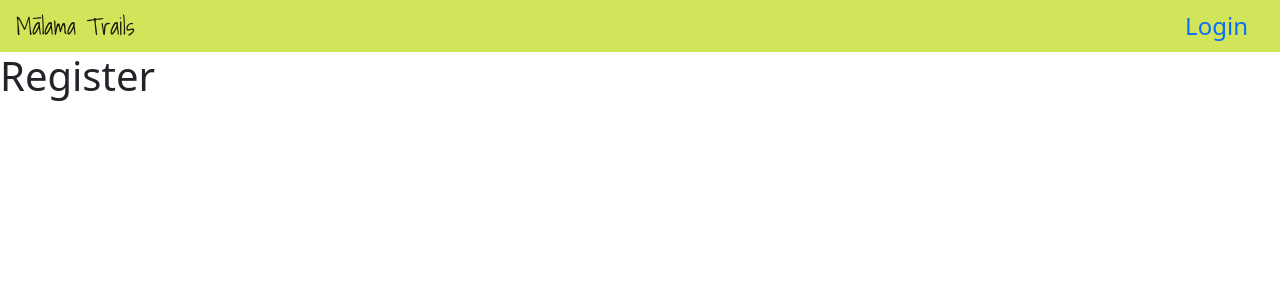
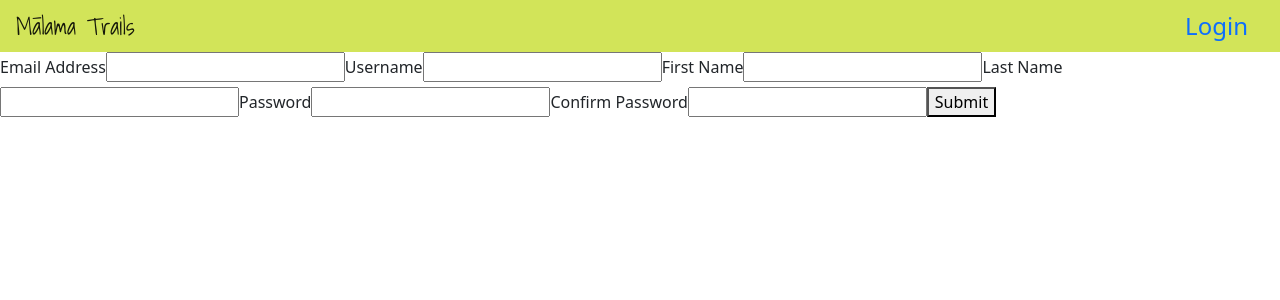
Before and after one commit to HACC2021/TK, a React (Create React App) app in the folder client/: page /register in a window 1280 px wide. Shown: the top 300 px of the page. Built offline with nearby package versions, Linux system fonts and the light colour scheme; some icons are missing.

Commit message:
basic register form working

```diff
--- a/client/package.json
+++ b/client/package.json
@@ -8,6 +8,7 @@
     "@testing-library/react": "^11.2.7",
     "@testing-library/user-event": "^12.8.3",
     "bootstrap": "^5.1.3",
+    "formik": "^2.2.9",
     "google-map-react": "^2.1.10",
     "react": "^17.0.2",
     "react-bootstrap": "^2.0.1",
--- a/client/src/pages/Register.js
+++ b/client/src/pages/Register.js
@@ -1,10 +1,127 @@
+import React from 'react';
+ import { useFormik } from 'formik';
 
-function Register() {
-    return (
-        <div>
-            <h1>Register</h1>
-        </div>
-    )
-}
+ // A custom validation function. This must return an object
+ // which keys are symmetrical to our values/initialValues
+ const validate = values => {
+   const errors = {};
 
-export default Register;
+   if (values.firstName.length > 15) {
+     errors.firstName = 'Must be 15 characters or less';
+   }
+
+    if (values.lastName.length > 20) {
+     errors.lastName = 'Must be 20 characters or less';
+   }
+
+   if (!values.email) {
+     errors.email = 'Required';
+   } else if (!/^[A-Z0-9._%+-]+@[A-Z0-9.-]+\.[A-Z]{2,4}$/i.test(values.email)) {
+     errors.email = 'Invalid email address';
+   }
+
+   if (!values.username) {
+       errors.username = 'Required';
+   } else if (values.username.length < 5 || values.username.length > 15) {
+       errors.username = 'Username must be between 5 and 15 characters long';
+   }
+
+   if (!values.password) {
+       errors.password = 'Required';
+   } else if (values.password.length < 8) {
+       errors.password = 'Password must be at least 8 characters long'
+   } else if (values.password.length > 30) {
+        errors.password = 'Password must be less than 30 characters long'
+   }
+
+   if (values.password !== values.confirmPassword) {
+       errors.confirmPassword = 'Passwords do not match'
+   }
+
+   return errors;
+ };
+
+ function Register() {
+   const formik = useFormik({
+     initialValues: {
+       email: '',
+       username: '',
+       firstName: '',
+       lastName: '',
+       password: '',
+       confirmPassword: '',
+     },
+     validate,
+     onSubmit: values => {
+       alert(JSON.stringify(values, null, 2));
+     },
+   });
+   return (
+     <form onSubmit={formik.handleSubmit}>
+
+        <label htmlFor="email">Email Address</label>
+       <input
+         id="email"
+         name="email"
+         type="email"
+         onChange={formik.handleChange}
+         value={formik.values.email}
+       />
+       {formik.errors.email ? <div>{formik.errors.email}</div> : null}
+
+       <label htmlFor="username">Username</label>
+       <input
+         id="username"
+         name="username"
+         type="text"
+         onChange={formik.handleChange}
+         value={formik.values.username}
+       />
+       {formik.errors.username ? <div>{formik.errors.username}</div> : null}
+
+       <label htmlFor="firstName">First Name</label>
+       <input
+         id="firstName"
+         name="firstName"
+         type="text"
+         onChange={formik.handleChange}
+         value={formik.values.firstName}
+       />
+       {formik.errors.firstName ? <div>{formik.errors.firstName}</div> : null}
+
+       <label htmlFor="lastName">Last Name</label>
+       <input
+         id="lastName"
+         name="lastName"
+         type="text"
+         onChange={formik.handleChange}
+         value={formik.values.lastName}
+       />
+       {formik.errors.lastName ? <div>{formik.errors.lastName}</div> : null}
+
+       <label htmlFor="password">Password</label>
+       <input
+         id="password"
+         name="password"
+         type="password"
+         onChange={formik.handleChange}
+         value={formik.values.password}
+       />
+       {formik.errors.password ? <div>{formik.errors.password}</div> : null}
+
+       <label htmlFor="confirmPassword">Confirm Password</label>
+       <input
+         id="confirmPassword"
+         name="confirmPassword"
+         type="password"
+         onChange={formik.handleChange}
+         value={formik.values.confirmPassword}
+       />
+       {formik.errors.confirmPassword ? <div>{formik.errors.confirmPassword}</div> : null}
+
+       <button type="submit">Submit</button>
+     </form>
+   );
+ };
+
+ export default Register;
```
Also changed, not shown: 1 other file (tests, documents, lock files or other folders).
